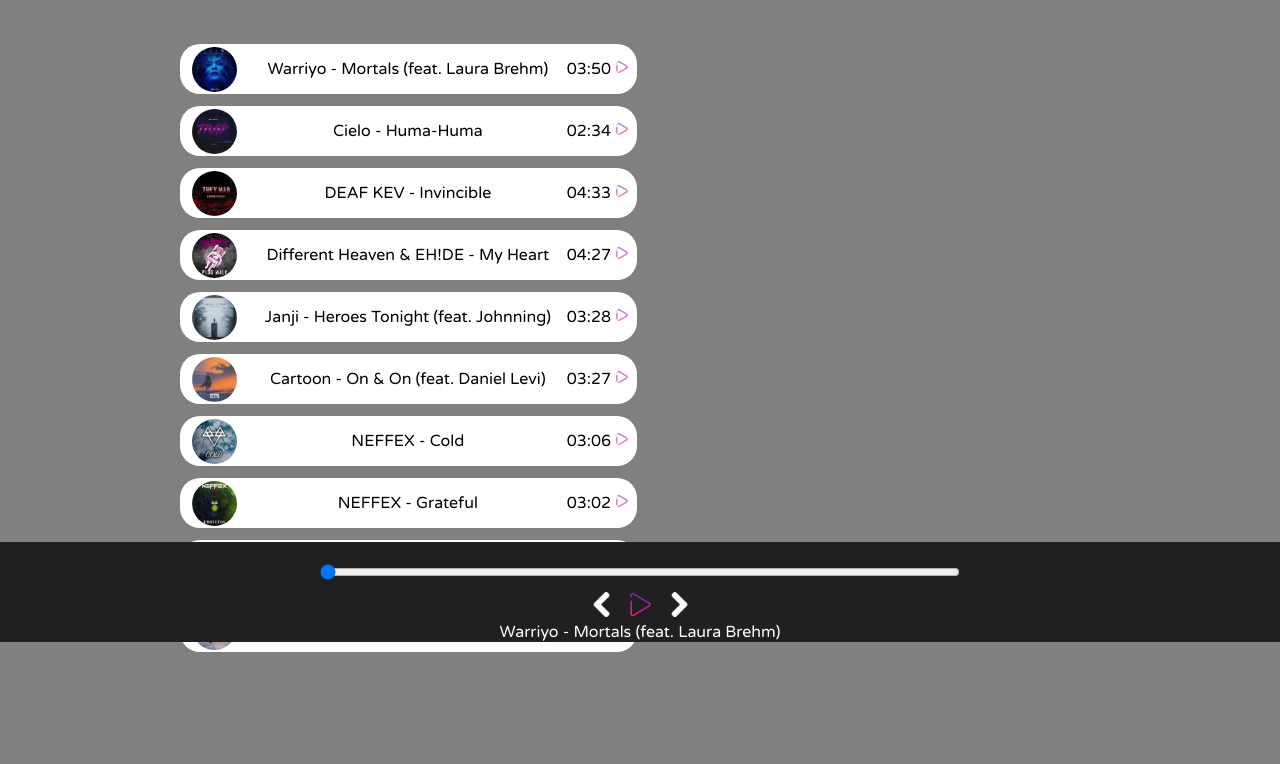
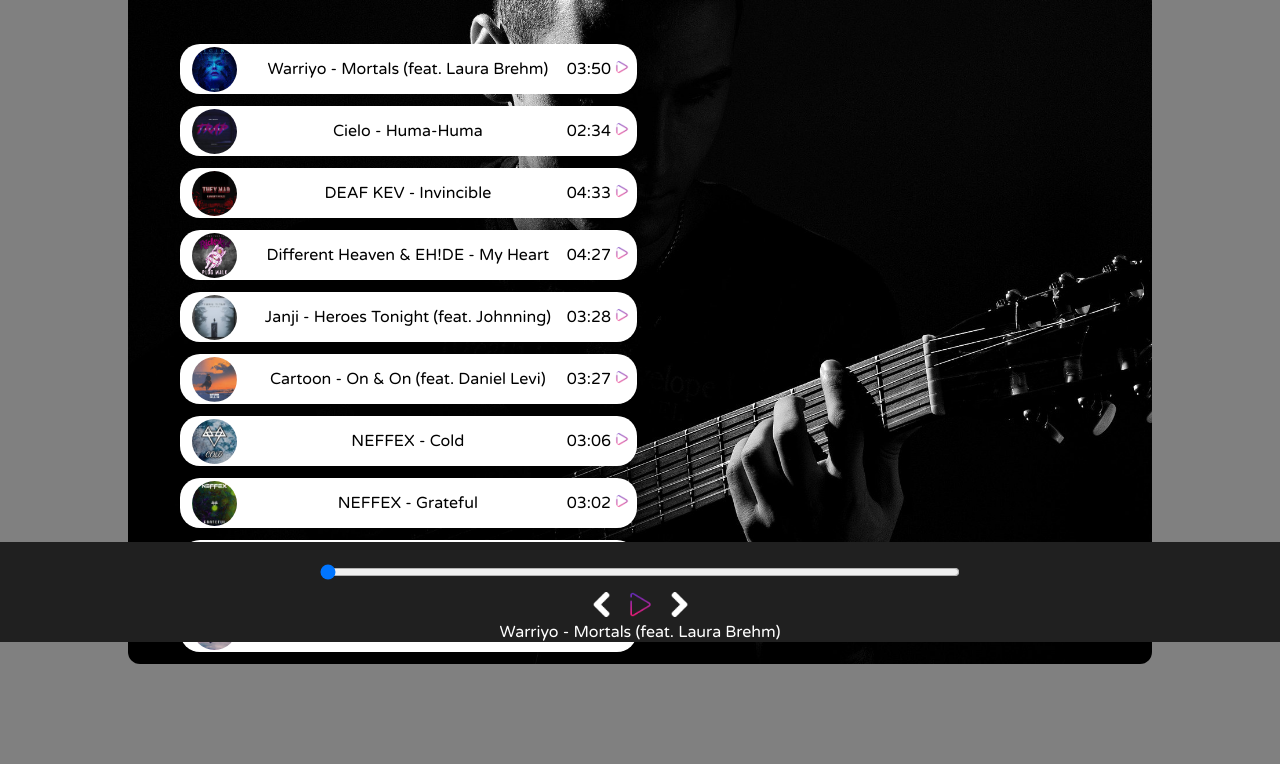
Before and after one commit to NiharPhansalkar/spotify-clone, a plain HTML site: page index.html in a window 1280 px wide. Shown: the part 158-922 px from the top of the page. Drawn offline with Linux system fonts and the light colour scheme; the site is published under a folder, as on GitHub Pages, so addresses that start at the root find nothing.

Commit message:
fixed relative path

```diff
--- a/css/styles.css
+++ b/css/styles.css
@@ -62,7 +62,7 @@
   width: 80%;
   border-radius: 12px;
   margin: auto;
-  background-image: url("/images/bgImg.jpg");
+  background-image: url("../images/bgImg.jpg");
   background-size: cover;
   background-repeat: no-repeat;
   overflow: hidden;
```
